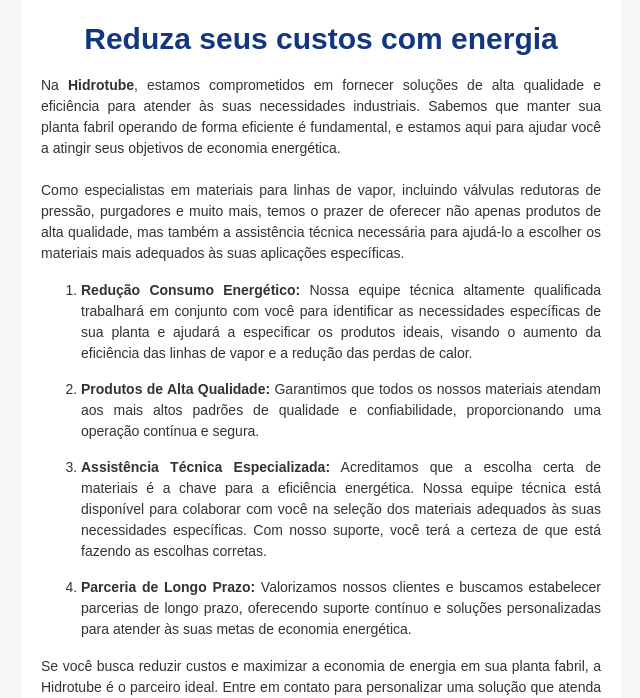
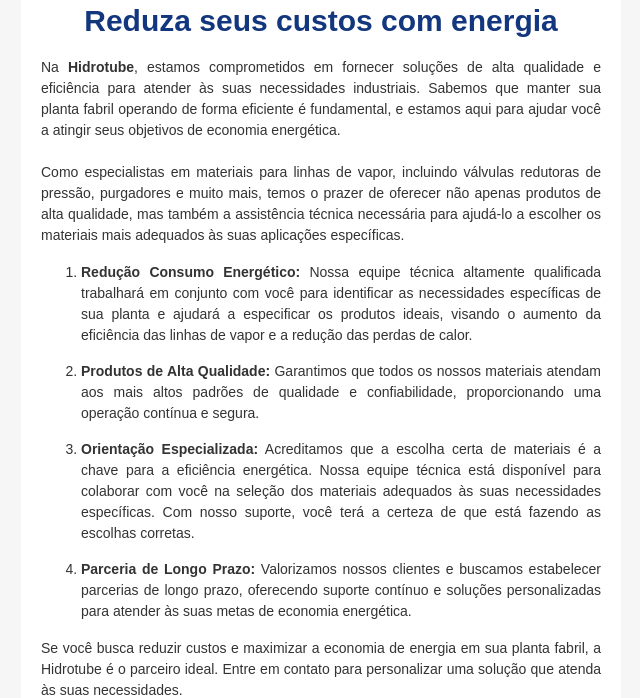
Before and after one commit to caiquevendemiatti/email_sender, a Django app: template templates/linha_vapor.html in a window 1280 px wide. Shown: the part 499-1197 px from the top of the page, without its empty margins (319-959 px from the left). Run offline with Django 4.2, Linux system fonts and the light colour scheme; the template is opened without the code that fills it, so the values that code supplies are empty.

Commit message:
Email Linha Vapor

```diff
--- a/emails_controller/send_email/SendEmail.py
+++ b/emails_controller/send_email/SendEmail.py
@@ -90,7 +90,7 @@
         link_wa = f'https://wa.me/55{ddd}{whatsapp}'
         format_phone = f'({ddd}) {whatsapp[0:5]}-{whatsapp[5:]}'
         subject = conteudo_email.assunto
-        link_email_server = f"http://marketing.hidrotube.com.br/premio_tupy/?id={vendor_id}"
+        link_email_server = f"http://marketing.hidrotube.com.br/linha_vapor/?id={vendor_id}"
 
         add_content = {'conteudo_titulo': conteudo_email.titulo,
                        'conteudo_texto_A': conteudo_email.conteudo_A,
--- a/templates/linha_vapor.html
+++ b/templates/linha_vapor.html
@@ -1,4 +1,4 @@
-premio_tupy_server.html<!DOCTYPE html PUBLIC "-//W3C//DTD XHTML 1.0 Transitional//EN" "http://www.w3.org/TR/xhtml1/DTD/xhtml1-transitional.dtd">
+<!DOCTYPE html PUBLIC "-//W3C//DTD XHTML 1.0 Transitional//EN" "http://www.w3.org/TR/xhtml1/DTD/xhtml1-transitional.dtd">
 <html xmlns="http://www.w3.org/1999/xhtml" xmlns:o="urn:schemas-microsoft-com:office:office" style="font-family:arial, 'helvetica neue', helvetica, sans-serif">
  <head>
   <meta charset="UTF-8">
@@ -126,7 +126,7 @@
                        <ol>
                         <li style="-webkit-text-size-adjust:none;-ms-text-size-adjust:none;mso-line-height-rule:exactly;font-family:arial, 'helvetica neue', helvetica, sans-serif;line-height:21px;Margin-bottom:15px;margin-left:0;color:#333333;font-size:14px;text-align:justify"><p style="Margin:0;-webkit-text-size-adjust:none;-ms-text-size-adjust:none;mso-line-height-rule:exactly;font-family:arial, 'helvetica neue', helvetica, sans-serif;line-height:21px;color:#333333;font-size:14px"><strong>Redução Consumo Energético:</strong> Nossa equipe técnica altamente qualificada trabalhará em conjunto com você para identificar as necessidades específicas de sua planta e ajudará a especificar os produtos ideais, visando o aumento da eficiência das linhas de vapor e a redução das perdas de calor.<br></p></li>
                         <li style="-webkit-text-size-adjust:none;-ms-text-size-adjust:none;mso-line-height-rule:exactly;font-family:arial, 'helvetica neue', helvetica, sans-serif;line-height:21px;Margin-bottom:15px;margin-left:0;color:#333333;font-size:14px;text-align:justify"><p style="Margin:0;-webkit-text-size-adjust:none;-ms-text-size-adjust:none;mso-line-height-rule:exactly;font-family:arial, 'helvetica neue', helvetica, sans-serif;line-height:21px;color:#333333;font-size:14px"><strong>Produtos de Alta Qualidade:</strong> Garantimos que todos os nossos materiais atendam aos mais altos padrões de qualidade e confiabilidade, proporcionando uma operação contínua e segura.<br></p></li>
-                        <li style="-webkit-text-size-adjust:none;-ms-text-size-adjust:none;mso-line-height-rule:exactly;font-family:arial, 'helvetica neue', helvetica, sans-serif;line-height:21px;Margin-bottom:15px;margin-left:0;color:#333333;font-size:14px;text-align:justify"><p style="Margin:0;-webkit-text-size-adjust:none;-ms-text-size-adjust:none;mso-line-height-rule:exactly;font-family:arial, 'helvetica neue', helvetica, sans-serif;line-height:21px;color:#333333;font-size:14px"><strong>Assistência Técnica Especializada:</strong> Acreditamos que a escolha certa de materiais é a chave para a eficiência energética. Nossa equipe técnica está disponível para colaborar com você na seleção dos materiais adequados às suas necessidades específicas. Com nosso suporte, você terá a certeza de que está fazendo as escolhas corretas.<br></p></li>
+                        <li style="-webkit-text-size-adjust:none;-ms-text-size-adjust:none;mso-line-height-rule:exactly;font-family:arial, 'helvetica neue', helvetica, sans-serif;line-height:21px;Margin-bottom:15px;margin-left:0;color:#333333;font-size:14px;text-align:justify"><p style="Margin:0;-webkit-text-size-adjust:none;-ms-text-size-adjust:none;mso-line-height-rule:exactly;font-family:arial, 'helvetica neue', helvetica, sans-serif;line-height:21px;color:#333333;font-size:14px"><strong>Orientação Especializada:</strong> Acreditamos que a escolha certa de materiais é a chave para a eficiência energética. Nossa equipe técnica está disponível para colaborar com você na seleção dos materiais adequados às suas necessidades específicas. Com nosso suporte, você terá a certeza de que está fazendo as escolhas corretas.<br></p></li>
                         <li style="-webkit-text-size-adjust:none;-ms-text-size-adjust:none;mso-line-height-rule:exactly;font-family:arial, 'helvetica neue', helvetica, sans-serif;line-height:21px;Margin-bottom:15px;margin-left:0;color:#333333;font-size:14px;text-align:justify"><p style="Margin:0;-webkit-text-size-adjust:none;-ms-text-size-adjust:none;mso-line-height-rule:exactly;font-family:arial, 'helvetica neue', helvetica, sans-serif;line-height:21px;color:#333333;font-size:14px"><strong>Parceria de Longo Prazo:</strong> Valorizamos nossos clientes e buscamos estabelecer parcerias de longo prazo, oferecendo suporte contínuo e soluções personalizadas para atender às suas metas de economia energética.</p></li>
                        </ol><p style="Margin:0;-webkit-text-size-adjust:none;-ms-text-size-adjust:none;mso-line-height-rule:exactly;font-family:arial, 'helvetica neue', helvetica, sans-serif;line-height:21px;color:#333333;font-size:14px;text-align:justify">Se você busca reduzir custos e maximizar a economia de energia em sua planta fabril, a Hidrotube é o parceiro ideal. Entre em contato para personalizar uma solução que atenda às suas necessidades.</p><p style="Margin:0;-webkit-text-size-adjust:none;-ms-text-size-adjust:none;mso-line-height-rule:exactly;font-family:arial, 'helvetica neue', helvetica, sans-serif;line-height:21px;color:#333333;font-size:14px;text-align:justify"></p></td>
                      </tr>
--- a/templates/linha_vapor_server.html
+++ b/templates/linha_vapor_server.html
@@ -129,7 +129,7 @@
                        <ol>
                         <li style="-webkit-text-size-adjust:none;-ms-text-size-adjust:none;mso-line-height-rule:exactly;font-family:arial, 'helvetica neue', helvetica, sans-serif;line-height:21px;Margin-bottom:15px;margin-left:0;color:#333333;font-size:14px;text-align:justify"><p style="Margin:0;-webkit-text-size-adjust:none;-ms-text-size-adjust:none;mso-line-height-rule:exactly;font-family:arial, 'helvetica neue', helvetica, sans-serif;line-height:21px;color:#333333;font-size:14px"><strong>Redução Consumo Energético:</strong> Nossa equipe técnica altamente qualificada trabalhará em conjunto com você para identificar as necessidades específicas de sua planta e ajudará a especificar os produtos ideais, visando o aumento da eficiência das linhas de vapor e a redução das perdas de calor.<br></p></li>
                         <li style="-webkit-text-size-adjust:none;-ms-text-size-adjust:none;mso-line-height-rule:exactly;font-family:arial, 'helvetica neue', helvetica, sans-serif;line-height:21px;Margin-bottom:15px;margin-left:0;color:#333333;font-size:14px;text-align:justify"><p style="Margin:0;-webkit-text-size-adjust:none;-ms-text-size-adjust:none;mso-line-height-rule:exactly;font-family:arial, 'helvetica neue', helvetica, sans-serif;line-height:21px;color:#333333;font-size:14px"><strong>Produtos de Alta Qualidade:</strong> Garantimos que todos os nossos materiais atendam aos mais altos padrões de qualidade e confiabilidade, proporcionando uma operação contínua e segura.<br></p></li>
-                        <li style="-webkit-text-size-adjust:none;-ms-text-size-adjust:none;mso-line-height-rule:exactly;font-family:arial, 'helvetica neue', helvetica, sans-serif;line-height:21px;Margin-bottom:15px;margin-left:0;color:#333333;font-size:14px;text-align:justify"><p style="Margin:0;-webkit-text-size-adjust:none;-ms-text-size-adjust:none;mso-line-height-rule:exactly;font-family:arial, 'helvetica neue', helvetica, sans-serif;line-height:21px;color:#333333;font-size:14px"><strong>Assistência Técnica Especializada:</strong> Acreditamos que a escolha certa de materiais é a chave para a eficiência energética. Nossa equipe técnica está disponível para colaborar com você na seleção dos materiais adequados às suas necessidades específicas. Com nosso suporte, você terá a certeza de que está fazendo as escolhas corretas.<br></p></li>
+                        <li style="-webkit-text-size-adjust:none;-ms-text-size-adjust:none;mso-line-height-rule:exactly;font-family:arial, 'helvetica neue', helvetica, sans-serif;line-height:21px;Margin-bottom:15px;margin-left:0;color:#333333;font-size:14px;text-align:justify"><p style="Margin:0;-webkit-text-size-adjust:none;-ms-text-size-adjust:none;mso-line-height-rule:exactly;font-family:arial, 'helvetica neue', helvetica, sans-serif;line-height:21px;color:#333333;font-size:14px"><strong>Orientação Especializada:</strong> Acreditamos que a escolha certa de materiais é a chave para a eficiência energética. Nossa equipe técnica está disponível para colaborar com você na seleção dos materiais adequados às suas necessidades específicas. Com nosso suporte, você terá a certeza de que está fazendo as escolhas corretas.<br></p></li>
                         <li style="-webkit-text-size-adjust:none;-ms-text-size-adjust:none;mso-line-height-rule:exactly;font-family:arial, 'helvetica neue', helvetica, sans-serif;line-height:21px;Margin-bottom:15px;margin-left:0;color:#333333;font-size:14px;text-align:justify"><p style="Margin:0;-webkit-text-size-adjust:none;-ms-text-size-adjust:none;mso-line-height-rule:exactly;font-family:arial, 'helvetica neue', helvetica, sans-serif;line-height:21px;color:#333333;font-size:14px"><strong>Parceria de Longo Prazo:</strong> Valorizamos nossos clientes e buscamos estabelecer parcerias de longo prazo, oferecendo suporte contínuo e soluções personalizadas para atender às suas metas de economia energética.</p></li>
                        </ol><p style="Margin:0;-webkit-text-size-adjust:none;-ms-text-size-adjust:none;mso-line-height-rule:exactly;font-family:arial, 'helvetica neue', helvetica, sans-serif;line-height:21px;color:#333333;font-size:14px;text-align:justify">Se você busca reduzir custos e maximizar a economia de energia em sua planta fabril, a Hidrotube é o parceiro ideal. Entre em contato para personalizar uma solução que atenda às suas necessidades.<br></p><p style="Margin:0;-webkit-text-size-adjust:none;-ms-text-size-adjust:none;mso-line-height-rule:exactly;font-family:arial, 'helvetica neue', helvetica, sans-serif;line-height:21px;color:#333333;font-size:14px;text-align:justify"></p></td>
                      <br>
```
